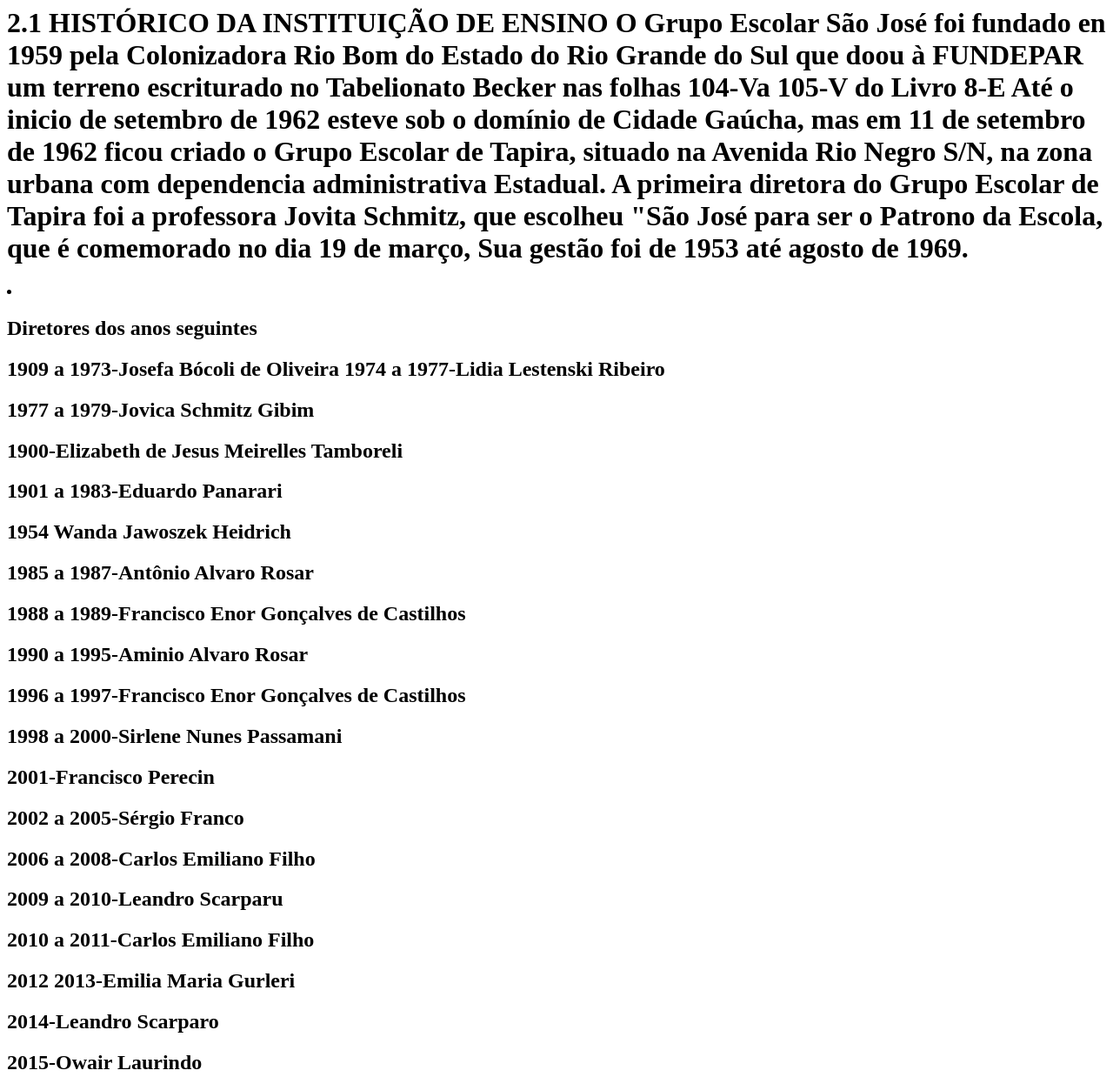
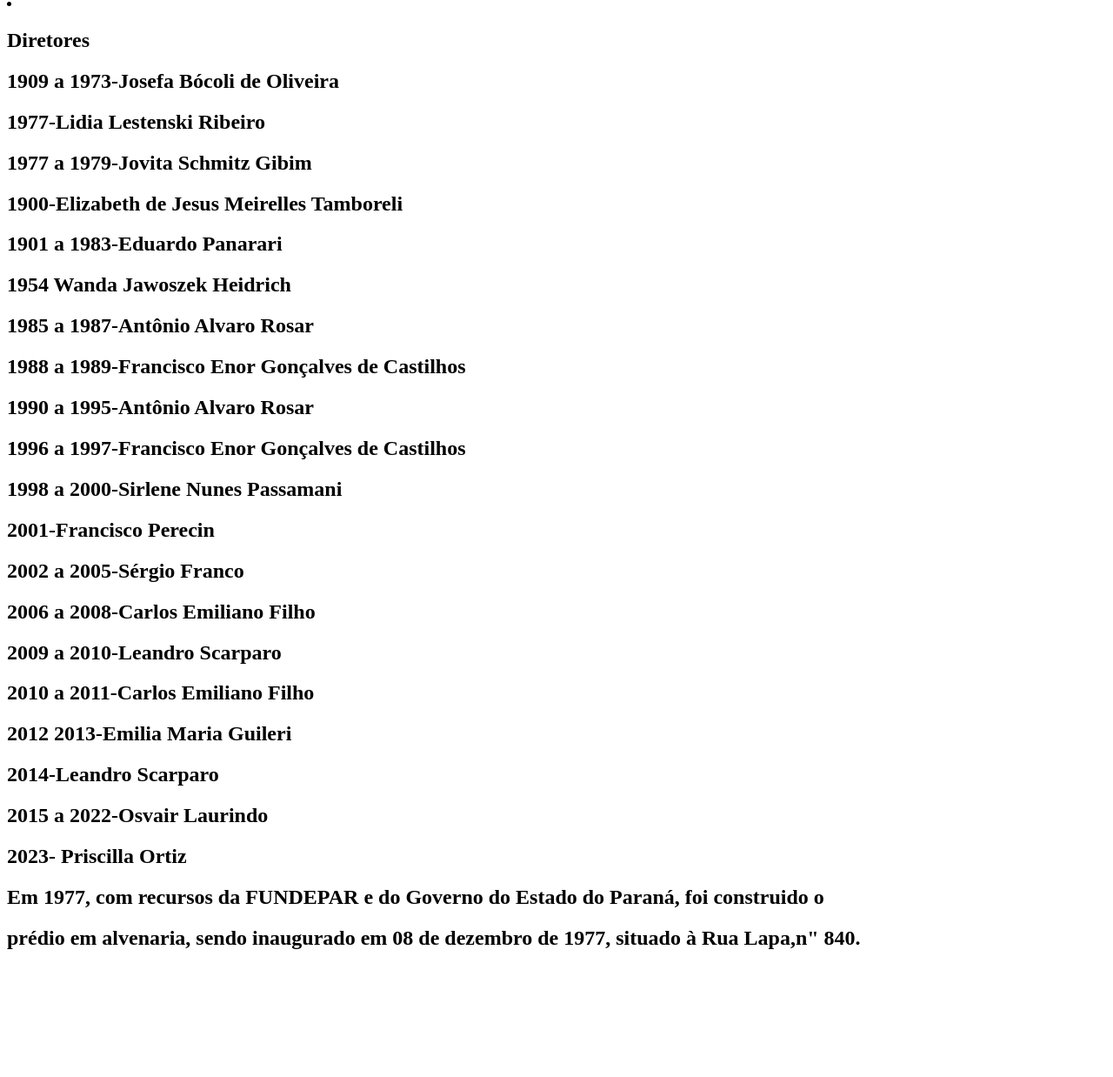
Before and after one commit to calvaodcria/adrian..., a plain HTML site: page indexdois.html in a window 1280 px wide. Shown: the part 13-1251 px from the top of the page at 87% size. After the commit the page ends 1125 px from the top, so only its background shows below. Drawn offline with Linux system fonts and the light colour scheme; a web font is replaced by a local one.

Commit message:
Add files via upload

```diff
--- a/indexdois.html
+++ b/indexdois.html
@@ -13,34 +13,18 @@
 </head>
 <body>
 
-    <h1>
-        2.1 HISTÓRICO DA INSTITUIÇÃO DE ENSINO
-
-
-
-
-
-         O Grupo Escolar São José foi fundado en 1959 pela Colonizadora Rio Bom do Estado do Rio Grande do Sul que doou à FUNDEPAR um terreno escriturado no Tabelionato Becker nas folhas 104-Va 105-V do Livro 8-E
-
-        Até o inicio de setembro de 1962 esteve sob o domínio de Cidade Gaúcha, mas em 11 de
-
-        setembro de 1962 ficou criado o Grupo Escolar de Tapira, situado na Avenida Rio Negro S/N, na
-
-        zona urbana com dependencia administrativa Estadual. A primeira diretora do Grupo Escolar de Tapira foi a professora Jovita Schmitz, que
-
-        escolheu "São José para ser o Patrono da Escola, que é comemorado no dia 19 de março, Sua gestão foi de 1953 até agosto de 1969. </h1>
-
-
 
 
 
       <li class="coisas
     ">
-        <h2> Diretores dos anos seguintes </h2>
+        <h2> Diretores  </h2>
 
-       <h2> 1909 a 1973-Josefa Bócoli de Oliveira 1974 a 1977-Lidia Lestenski Ribeiro </h2>
+       <h2> 1909 a 1973-Josefa Bócoli de Oliveira</h2>
 
-        <h2>1977 a 1979-Jovica Schmitz Gibim </h2>
+       <h2> 1977-Lidia Lestenski Ribeiro </h2>
+
+        <h2>1977 a 1979-Jovita Schmitz Gibim </h2>
 
         <h2> 1900-Elizabeth de Jesus Meirelles Tamboreli</h2>
 
@@ -52,7 +36,7 @@
 
         <h2>1988 a 1989-Francisco Enor Gonçalves de Castilhos</h2>
 
-        <h2>1990 a 1995-Aminio Alvaro Rosar </h2>
+        <h2>1990 a 1995-Antônio Alvaro Rosar </h2>
 
        <h2> 1996 a 1997-Francisco Enor Gonçalves de Castilhos </h2>
 
@@ -64,17 +48,19 @@
 
     <h2>2006 a 2008-Carlos Emiliano Filho</h2>
 
-    <h2> 2009 a 2010-Leandro Scarparu </h2>
+    <h2> 2009 a 2010-Leandro Scarparo </h2>
 
        <h2> 2010 a 2011-Carlos Emiliano Filho</h2>
 
-        <h2>2012 2013-Emilia Maria Gurleri </h2>
+        <h2>2012 2013-Emilia Maria Guileri </h2>
 
        <h2> 2014-Leandro Scarparo</h2>
 
-        <h2>2015-Owair Laurindo</h2>
+        <h2>2015 a 2022-Osvair Laurindo</h2>
 
-        <h2>Em 1977, cum recursos da FUNDEPAR e do Governo do Estado do Paraná, foi construido o</h2>
+        <h2>2023- Priscilla Ortiz</h2>
+
+        <h2>Em 1977, com recursos da FUNDEPAR e do Governo do Estado do Paraná, foi construido o</h2>
 
        <h2> prédio em alvenaria, sendo inaugurado em 08 de dezembro de 1977, situado à Rua Lapa,n" 840.</h2> </li>
 
```
Also changed, not shown: index.html (+1 -1 lines).
